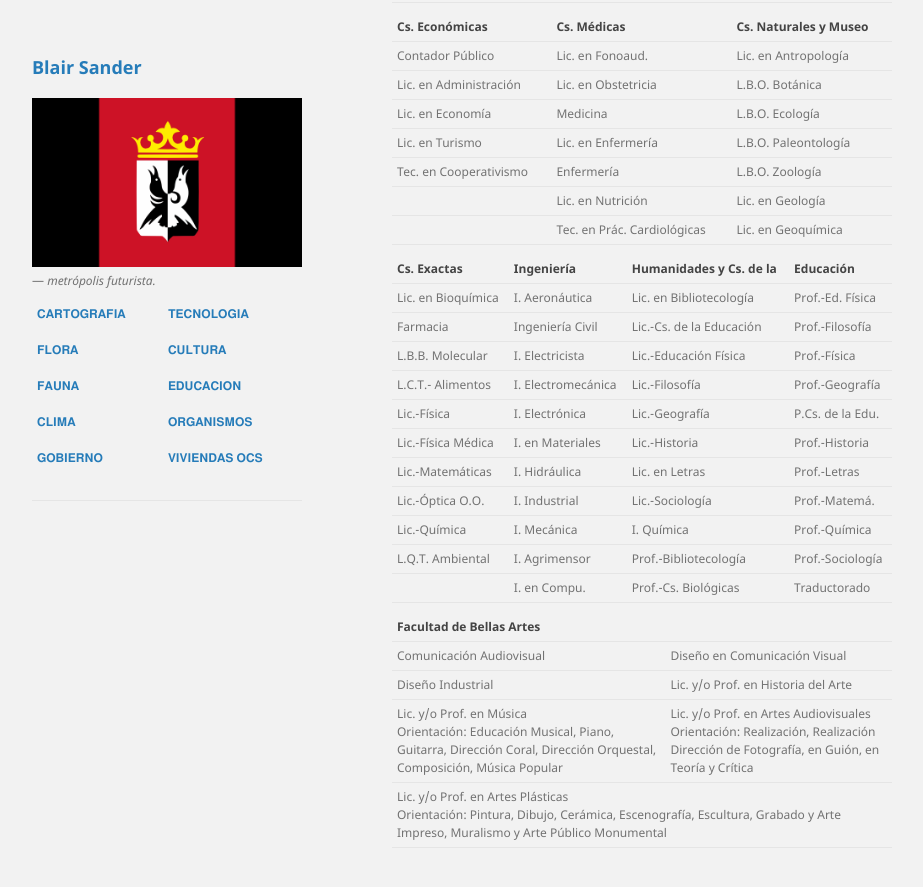
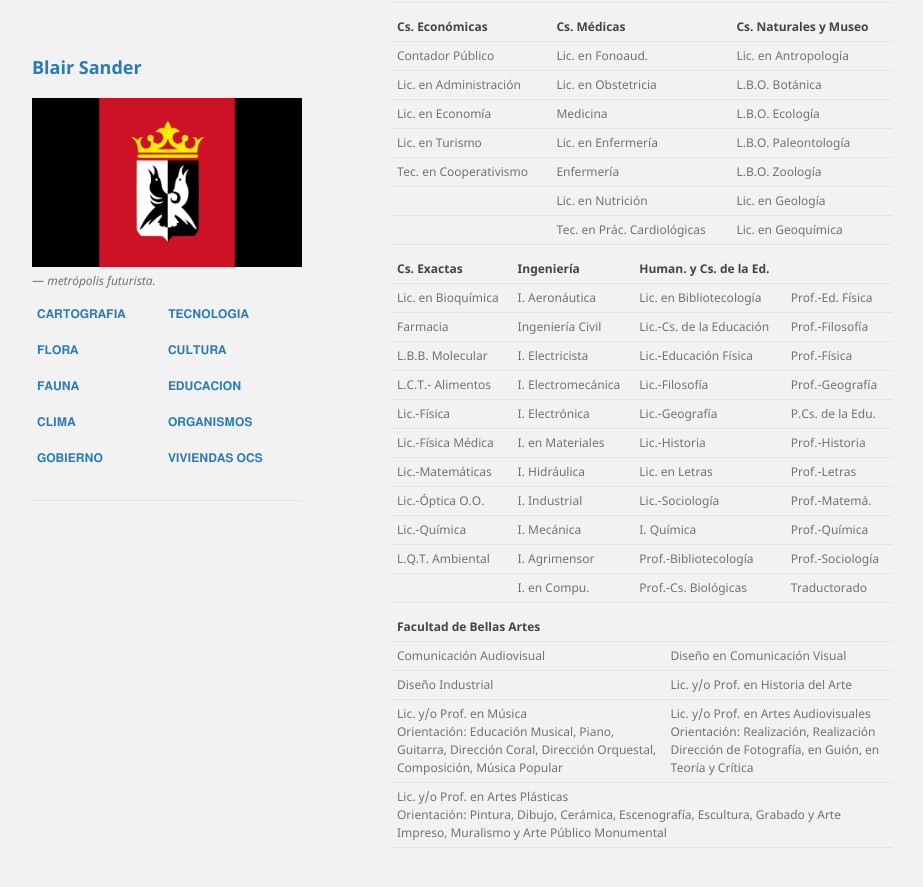
Before and after one commit to BlairSander/ciudad, a Jekyll site: the page built from educacion.md, in a window 1280 px wide and 900 px high, scrolled down 1597 px. Shown: the top 887 px of the window, without its empty margins (178-1101 px from the left). Built offline with Jekyll 4.4.1, drawn with Linux system fonts in a browser that asks for light colours; our own code applies the rules of GitHub Pages for plain Markdown files.

Commit message:
educacion.md

```diff
--- a/educacion.md
+++ b/educacion.md
@@ -69,7 +69,7 @@ Tienen un sistema educativo diferente al de los humanos.
 | | Lic. en Nutrición | Lic. en Geología |
 | | Tec. en Prác. Cardiológicas | Lic. en Geoquímica |
 
-| Cs. Exactas | Ingeniería | Humanidades y Cs. de la|Educación|
+| Cs. Exactas | Ingeniería | Human. y Cs. de la Ed.||
 |------|------|------|------|
 | Lic. en Bioquímica | I. Aeronáutica | Lic. en Bibliotecología | Prof.-Ed. Física |
 | Farmacia | Ingeniería Civil | Lic.-Cs. de la Educación | Prof.-Filosofía |
```
